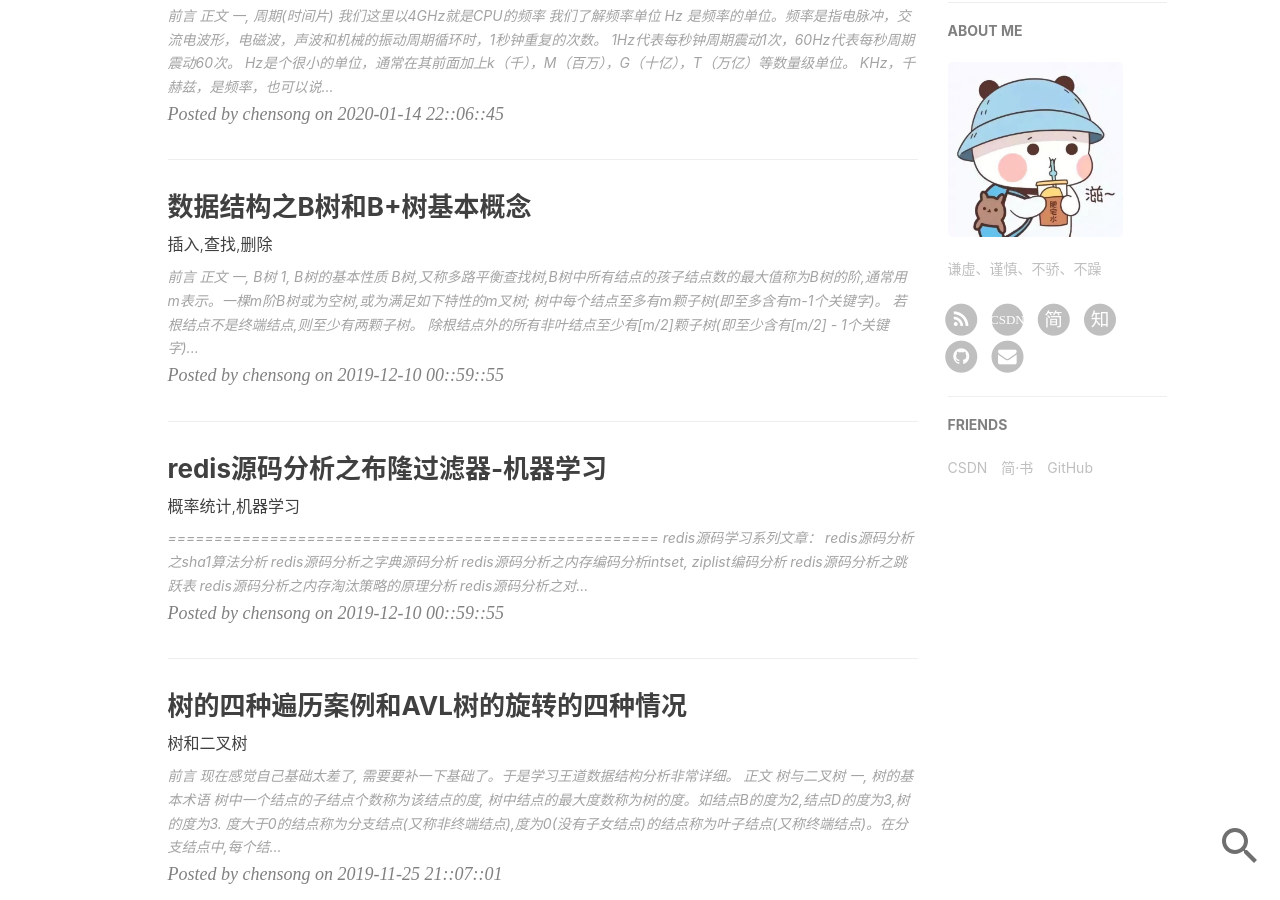
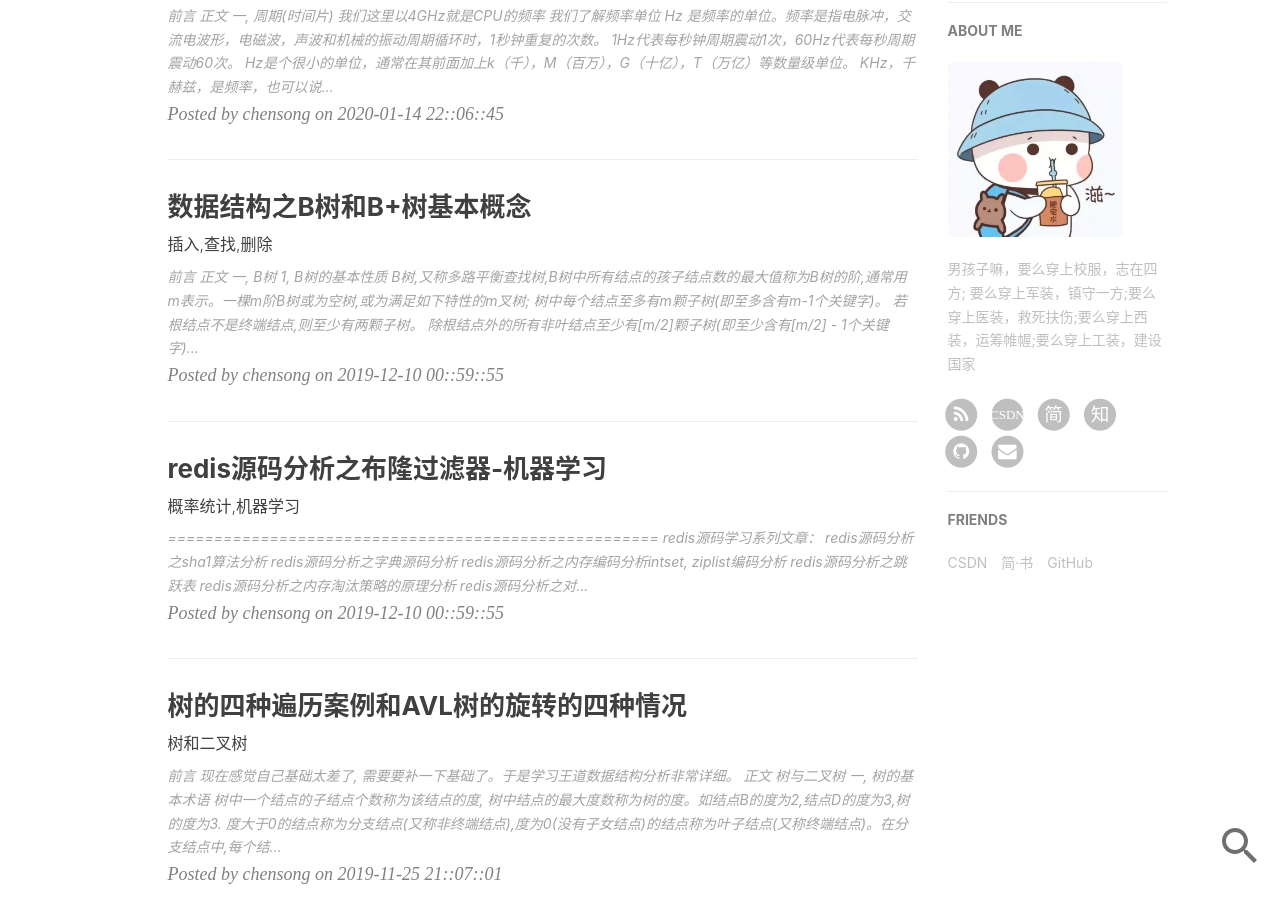
Before and after one commit to chensongpoixs/chensongpoixs.github.io, a Jekyll site: the page built from index.html, in a window 1280 px wide and 900 px high, scrolled down 1489 px. Built offline with Jekyll 4.4.1, drawn with Linux system fonts in a browser that asks for light colours; nearby versions of some CDN libraries; a script that is not in the unit is left out; the list of posts is cut into pages by our own code; comment, search, counter and statistics services are not loaded.

Commit message:
[男孩子嘛，要么穿上校服，志在四方; 要么穿上军装，镇守一方;要么穿上医装，救死扶伤;要么穿上西装，运筹帷幄;要么穿上工装，建设国家]

```diff
--- a/_config.yml
+++ b/_config.yml
@@ -22,7 +22,8 @@ sidebar: true                           # whether or not using Sidebar.
 # [2020-03-29] 我们在黑暗中坚守光明，时间会告诉你一切答案，而生活的经历让你领悟，只有历经坎坷才知道一切都是最好的安排。我们会胡思乱想会埋怨生活的不公，会遇到挑战会受挫，但我们要咬牙坚持，我们需要时间的积淀才能让自己成长。努力，是我们的资本，不畏惧是前进的力量。我所有的疯狂都是为了明天的太阳，你一直苦苦寻找的答案也许就藏在心底。希望释然后的你，不再犹豫，不再畏惧，不再抱怨，不再放弃。希望在下一个黑夜来临时我们可以心里有光，永远明亮。
 # [2020-06-07] 我的才华还撑不起自己的野心时,我就应该静下心来学习。 我的能力实现不了自己梦想时,我就应该沉下心练习。
 # [2020-06-07] 谦虚、谨慎、不骄、不躁
-sidebar-about-description: "谦虚、谨慎、不骄、不躁"
+# [2020-07-12] 男孩子嘛，要么穿上校服，志在四方; 要么穿上军装，镇守一方;要么穿上医装，救死扶伤;要么穿上西装，运筹帷幄;要么穿上工装，建设国家
+sidebar-about-description: "男孩子嘛，要么穿上校服，志在四方; 要么穿上军装，镇守一方;要么穿上医装，救死扶伤;要么穿上西装，运筹帷幄;要么穿上工装，建设国家"
 sidebar-avatar: /img/about-BY-gentle.jpg      # use absolute URL, seeing it's used in both `/` and `/about/`
 
 
```
